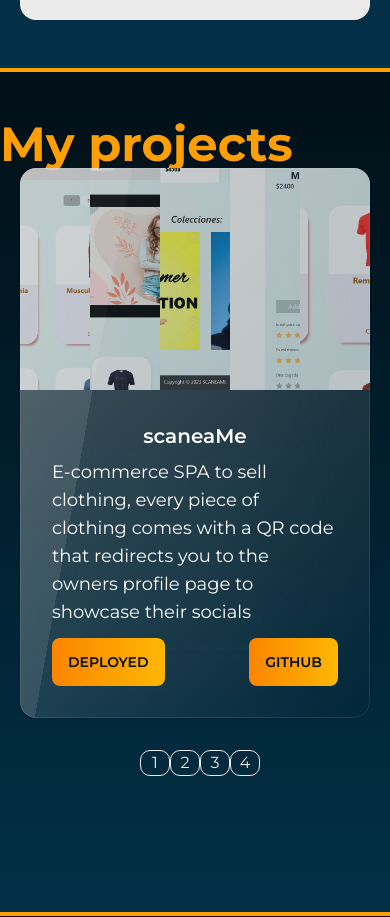
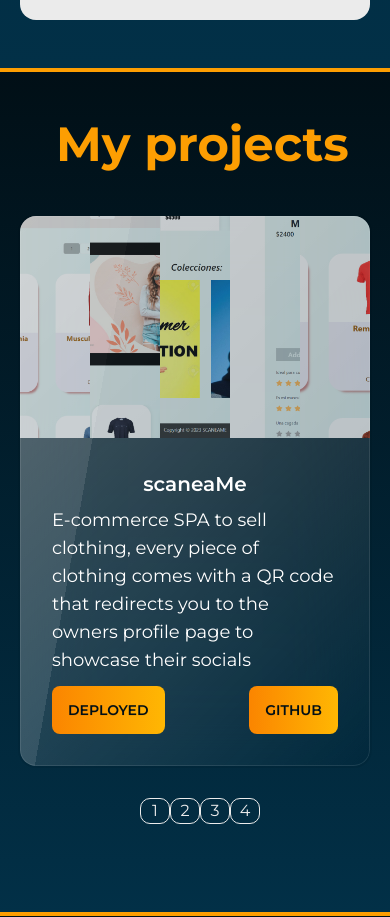
Before and after one commit to OctaNavarro/octa-portfolio, a React (Vite) app: page / in a window 390 px wide. Shown: the part 3500-4417 px from the top of the page. Built offline with nearby package versions, Linux system fonts and the light colour scheme.

Commit message:
Update Projects.jsx

```diff
--- a/src/components/Projects.jsx
+++ b/src/components/Projects.jsx
@@ -65,7 +65,7 @@ export default function Projects() {
     >
       <div className='snap-start bg-orange w-full h-1' />
 
-      <div className=' mt-12 md:ml-56 md:text-6xl text-5xl font-bold text-orange'>
+      <div className=' my-12 ml-14 md:ml-56 md:text-6xl text-5xl font-bold text-orange'>
         <h2>My projects</h2>
       </div>
 
```
